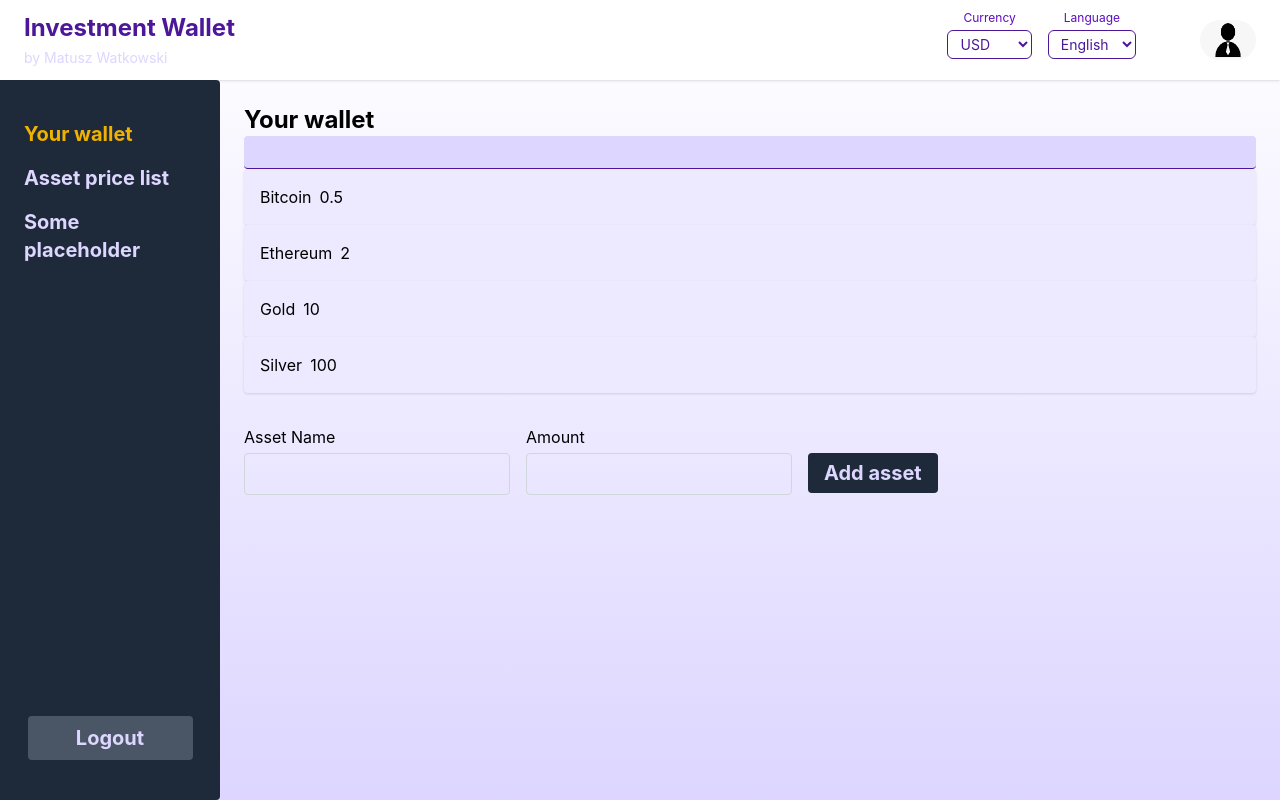
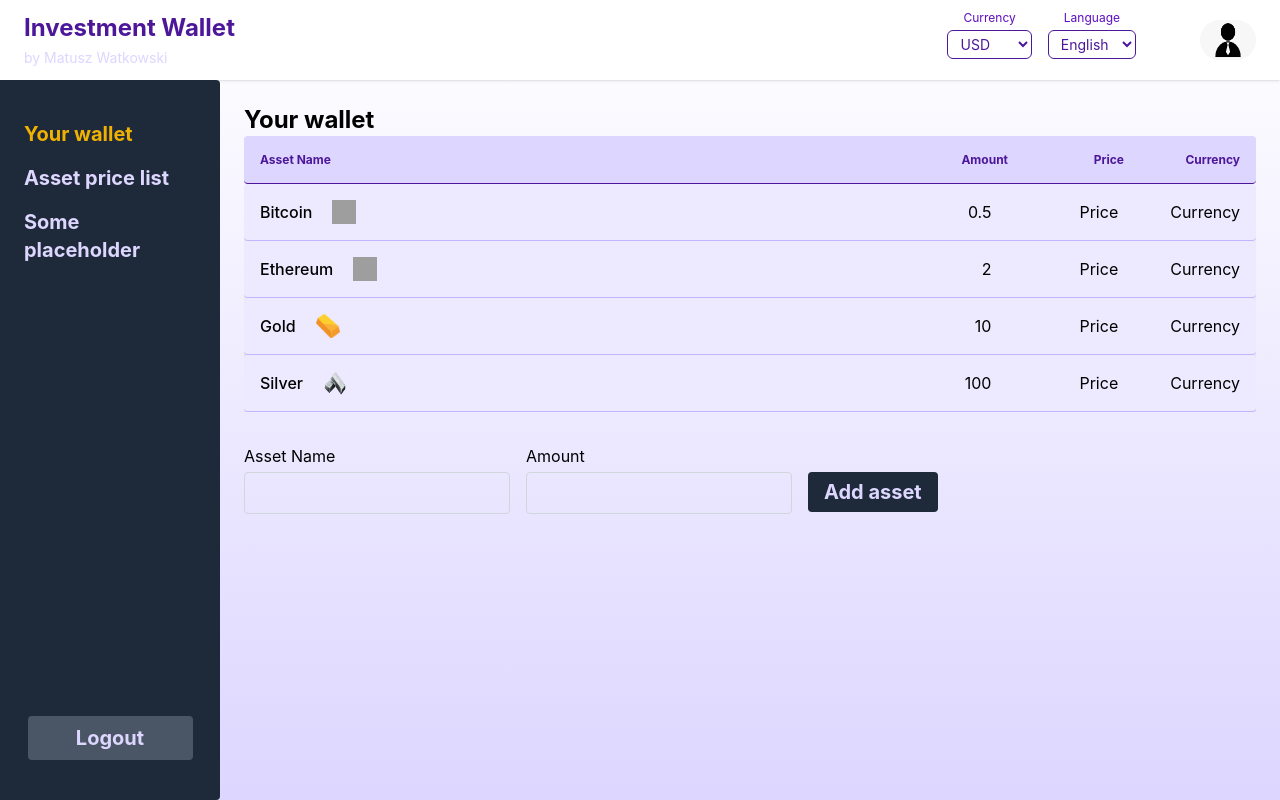
Before and after one commit to MatWatk/Investment-Wallet, a React (Vite) app: page / in a window 1280 px wide. Built offline with nearby package versions, Linux system fonts and the light colour scheme; grey boxes are pictures that could not be loaded.

Commit message:
- Isolated table UI to separated components, - Updated styles, - Updated Wallet Page skeleton

```diff
--- /dev/null
+++ b/src/components/AssetTable/AssetPositionName.tsx
@@ -0,0 +1,8 @@
+export default function AssetTablePosition({name, image}: {name: string, image: string}) {
+    return (
+        <div className="min-w-25 flex-1 flex items-center gap-2 whitespace-nowrap overflow-hidden">
+            <p className="font-medium whitespace-nowrap truncate">{name}</p>
+            <img src={image} alt={`${name} logo`} className="h-6 w-6 ml-3 shrink-0" />
+        </div>
+    )
+}
--- /dev/null
+++ b/src/components/AssetTable/AssetTableHeader.tsx
@@ -0,0 +1,25 @@
+import tablestyles from "../../styles/tableStyles";
+
+interface AssetTableHeaderProps {
+    name: boolean;
+    last24hChange?: boolean;
+    last30dChange?: boolean;
+    price?: boolean;
+    currency?: boolean;
+    amount?: boolean;
+}
+
+export default function AssetTableHeader({ ...props }: AssetTableHeaderProps) {
+    return (
+        <>
+            <div className={tablestyles.tableHeader}>
+                <p className="min-w-25 flex-1 whitespace-nowrap">Asset Name</p>
+                {props.last24hChange && <p className="w-18 text-xs text-center shrink-0">Last 24h change</p>}
+                {props.last30dChange && <p className="w-18 text-xs text-center shrink-0">Last 30d change</p>}
+                {props.amount && <p className="w-25 text-right shrink-0 whitespace-nowrap">Amount</p>}
+                {props.price && <p className="w-25 shrink-0 text-right whitespace-nowrap">Price</p>}
+                {props.currency && <p className="w-25 text-right shrink-0 whitespace-nowrap">Currency</p>}
+            </div>
+        </>
+    )
+}
--- /dev/null
+++ b/src/components/AssetTable/AssetTablePosition.tsx
@@ -0,0 +1,36 @@
+import type { Asset } from "../../constants/assets";
+import { formatPercent } from "../../utils/utils";
+
+import tableStyles from "../../styles/tableStyles";
+
+import greenUpArrow from "../../assets/greenUpArrow.png";
+import redDownArrow from "../../assets/redDownArrow.png";
+import type { CoinMarketData } from "../../pages/AssetsPricePage";
+
+import AssetPositionName from "./AssetPositionName";
+
+
+export default function AssetTablePosition({ asset, dataFromCoingecko }: { asset: Asset, dataFromCoingecko: CoinMarketData[] }) {
+    const dataById = Object.fromEntries(dataFromCoingecko.map((coin) => [coin.id, coin]));
+    const coinData = dataById[asset.coingeckoId] as CoinMarketData | undefined;
+    const change24h = coinData?.price_change_percentage_24h_in_currency;
+    const change30d = coinData?.price_change_percentage_30d_in_currency;
+
+    return (
+        <div key={asset.name} className={tableStyles.tableRow}>
+            <AssetPositionName name={asset.name} image={asset.image} />
+            <div className="w-18 text-xs text-center flex items-center justify-center gap-2 shrink-0 whitespace-nowrap">
+                {(change24h ?? 0) > 0 && <img src={greenUpArrow} alt="Up arrow" className="h-4 w-4" />}
+                {(change24h ?? 0) < 0 && <img src={redDownArrow} alt="Down arrow" className="h-4 w-4" />}
+                <span>{formatPercent(change24h)}</span>
+            </div>
+            <div className="w-18 text-xs text-center flex items-center justify-center gap-2 shrink-0 whitespace-nowrap">
+                {(change30d ?? 0) > 0 && <img src={greenUpArrow} alt="Up arrow" className="h-4 w-4" />}
+                {(change30d ?? 0) < 0 && <img src={redDownArrow} alt="Down arrow" className="h-4 w-4" />}
+                <span>{formatPercent(change30d)}</span>
+            </div>
+            <p className="w-25 shrink-0 text-right whitespace-nowrap">{coinData?.current_price}</p>
+            <p className="w-25 text-right shrink-0">USD</p>
+        </div>
+    )
+}
--- a/src/pages/AssetsPricePage.tsx
+++ b/src/pages/AssetsPricePage.tsx
@@ -2,13 +2,10 @@ import fetchData from "../services/api/fetchData";
 import { useLoaderData } from "react-router-dom";
 import { assets } from "../constants/assets";
 
-import tablestyles from "../styles/tableStyles";
+import AssetTableHeader from "../components/AssetTable/AssetTableHeader";
+import AssetTablePosition from "../components/AssetTable/AssetTablePosition";
 
-import greenUpArrow from "../assets/greenUpArrow.png";
-import redDownArrow from "../assets/redDownArrow.png";
-import { formatPercent } from "../utils/utils";
-
-interface CoinMarketData {
+export interface CoinMarketData {
     id: string;
     current_price: number;
     price_change_percentage_24h_in_currency: number | null;
@@ -17,43 +14,20 @@ interface CoinMarketData {
 
 export default function AssetPricePage() {
     const data = useLoaderData<CoinMarketData[]>();
-    const dataById = Object.fromEntries(data.map((coin) => [coin.id, coin]));
 
     return (
-        <>
-            <div className={tablestyles.tableHeader}>
-                <p className="min-w-25 flex-1">Asset name</p>
-                <p className="h-6 w-12 mr-11">Logo</p>
-                <p className="h-8 w-18 text-xs text-center mr-8 shrink-0">Last 24h change</p>
-                <p className="h-8 w-18 text-xs text-center shrink-0">Last 30d change</p>
-                <p className="min-w-25 shrink-0 text-right mr-4">Price</p>
-                <p className="w-25 text-right shrink-0">Currency</p>
-            </div>
-            {assets.map(asset => {
-                const coinData = dataById[asset.coingeckoId] as CoinMarketData | undefined;
-                const change24h = coinData?.price_change_percentage_24h_in_currency;
-                const change30d = coinData?.price_change_percentage_30d_in_currency;
-
-                return (
-                <div key={asset.name} className={tablestyles.tableRow}>
-                    <p className="min-w-25 flex-1 font-medium">{asset.name}</p>
-                    <img src={asset.image} alt={`${asset.name} logo`} className="h-6 w-6 mr-16" />
-                    <div className="w-18 text-xs text-center mr-8 flex items-center justify-center gap-2 shrink-0">
-                        {(change24h ?? 0) > 0 && <img src={greenUpArrow} alt="Up arrow" className="h-4 w-4" />}
-                        {(change24h ?? 0) < 0 && <img src={redDownArrow} alt="Down arrow" className="h-4 w-4" />}
-                        <span>{formatPercent(change24h)}</span>
-                    </div>
-                    <div className="w-18 text-xs text-center flex items-center justify-center gap-2">
-                        {(change30d ?? 0) > 0 && <img src={greenUpArrow} alt="Up arrow" className="h-4 w-4" />}
-                        {(change30d ?? 0) < 0 && <img src={redDownArrow} alt="Down arrow" className="h-4 w-4" />}
-                        <span>{formatPercent(change30d)}</span>
-                    </div>
-                    <p className="min-w-25 shrink-0 text-right">{coinData?.current_price}</p>
-                    <p className="w-25 text-right shrink-0 mr-4">USD</p>
-                </div>
-                );
-            })}
-        </>
+        <div className="w-full overflow-x-auto">
+            <AssetTableHeader
+                name
+                last24hChange
+                last30dChange
+                price
+                currency
+            />
+            {assets.map(asset => (
+                <AssetTablePosition key={asset.name} asset={asset} dataFromCoingecko={data} />
+            ))}
+        </div>
 
     )
 }
--- a/src/pages/DashboardPage.tsx
+++ /dev/null
@@ -1,21 +0,0 @@
-import AssetAddSection from "../components/WalletForm";
-import { walletDummyData } from "../constants/assets";
-import tablestyles from "../styles/tableStyles";
-
-export default function DashboardPage() {
-
-    return (
-        <>
-            <h1 className="text-2xl font-bold ">Your wallet</h1>
-            <div className={tablestyles.tableHeader}>
-            </div>
-            {walletDummyData.map((asset, index) => (
-                <div key={index} className="flex flex-row items-center justify-start gap-2 rounded bg-violet-100 p-4 shadow">
-                    <p>{asset.name}</p>
-                    <p>{asset.amount}</p>
-                </div>
-            ))}
-            <AssetAddSection />
-        </>
-    );
-}
--- /dev/null
+++ b/src/pages/WalletPage.tsx
@@ -0,0 +1,37 @@
+import AssetTableHeader from "../components/AssetTable/AssetTableHeader";
+import AssetAddSection from "../components/WalletForm";
+import { walletDummyData } from "../constants/assets";
+
+import tableStyles from "../styles/tableStyles";
+import AssetPositionName from "../components/AssetTable/AssetPositionName";
+import { assets } from "../constants/assets";
+
+export default function WalletPage() {
+
+    return (
+        <>
+            <h1 className="text-2xl font-bold ">Your wallet</h1>
+            <div className="w-full overflow-x-auto">
+                <AssetTableHeader
+                    name
+                    amount
+                    price
+                    currency
+                />
+                {walletDummyData.map((asset, index) => (
+                    <div key={index} className={tableStyles.tableRow}>
+                        {assets.find(a => a.name === asset.name)?.image && (
+                            <AssetPositionName name={asset.name} image={assets.find(a => a.name === asset.name)?.image || ""} />
+                        )}
+                        <div className="min-w-25 flex items-center gap-2">
+                            <p className="mr-20">{asset.amount}</p>
+                            <p className="mr-11 shrink-0">Price</p>
+                            <p className="">Currency</p>
+                        </div>
+                    </div>
+                ))}
+            </div>
+            <AssetAddSection />
+        </>
+    );
+}
--- a/src/router/router.tsx
+++ b/src/router/router.tsx
@@ -1,5 +1,5 @@
 import { createBrowserRouter } from "react-router-dom";
-import DashboardPage from "../pages/DashboardPage";
+import WalletPage from "../pages/WalletPage";
 import LoginPage from "../pages/login/LoginPage";
 import SignupPage from "../pages/signup/SignupPage";
 import AssetPricePage from "../pages/AssetsPricePage";
@@ -13,7 +13,7 @@ export const router = createBrowserRouter([
         children: [
             {
                 index: true,
-                element: <DashboardPage />
+                element: <WalletPage />
             },
             {
                 path: 'assets-price-list',
--- a/src/styles/tableStyles.ts
+++ b/src/styles/tableStyles.ts
@@ -1,6 +1,6 @@
-const tablestyles = {
-    tableHeader: "flex items-center justify-between rounded p-4 border-b w-full bg-violet-200 h-3 text-s text-violet-900 font-bold",
-    tableRow: "flex items-center justify-between rounded bg-violet-100 p-4 shadow-xl border-b border-violet-300 w-full",
+const tableStyles = {
+    tableHeader: "flex items-center rounded p-4 border-b w-full min-w-[300px] bg-violet-200 h-12 text-xs text-violet-900 font-bold shrink-0 gap-4",
+    tableRow: "flex items-center rounded bg-violet-100 p-4 shadow-xl border-b border-violet-300 w-full min-w-[300px] gap-4 shrink-0",
 }
 
-export default tablestyles;
+export default tableStyles;
--- a/src/utils/utils.ts
+++ b/src/utils/utils.ts
@@ -3,5 +3,5 @@
             return "-";
         }
 
-        return `${value.toFixed(2)}%`;
+        return `${value.toFixed(1)}%`;
     };
```
